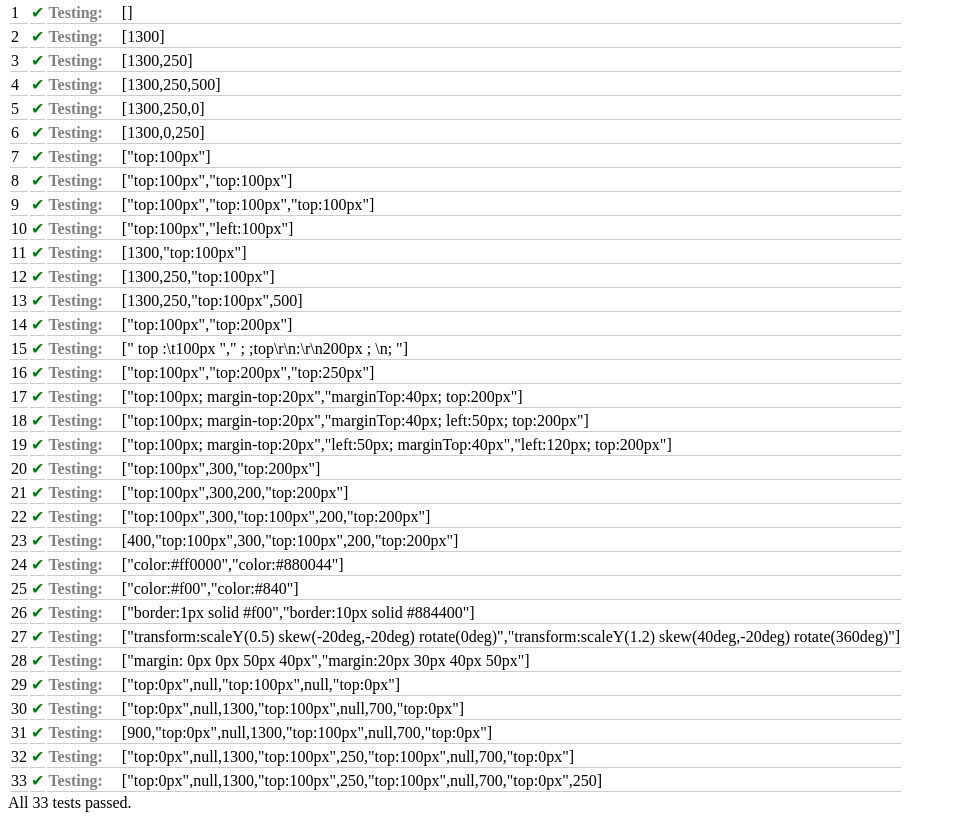
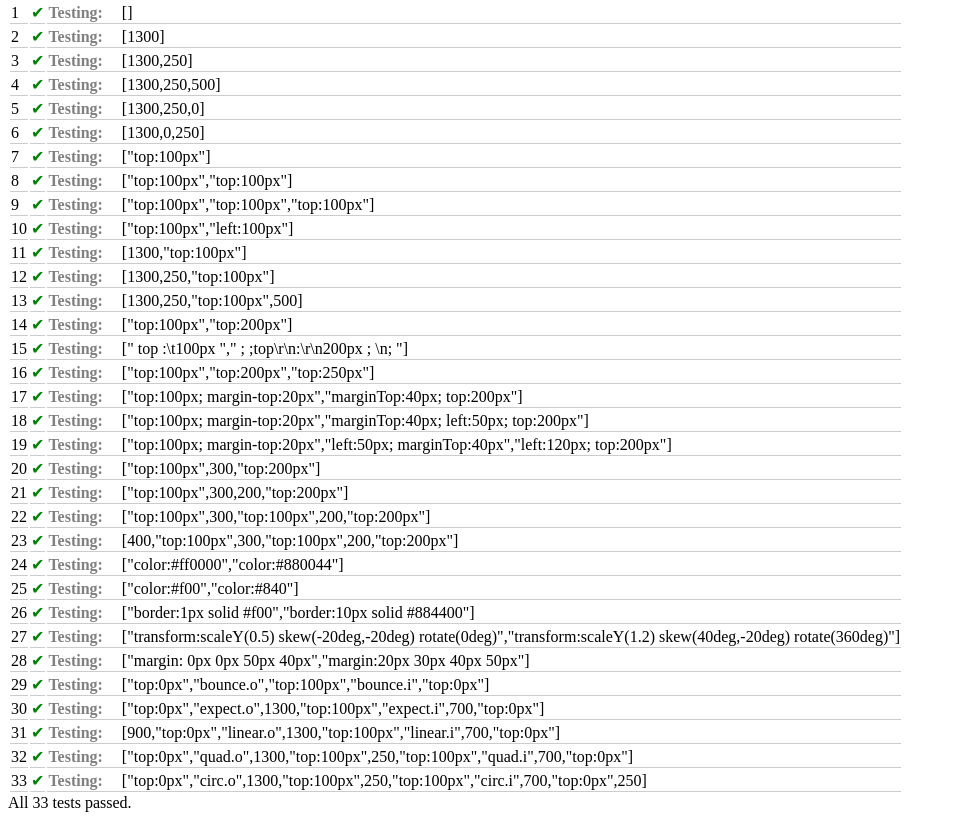
Before and after one commit to roysharon/animini, a plain HTML site: page tests.html in a window 1280 px wide. Shown: the part 66-886 px from the top of the page, without its empty margins (0-954 px from the left). Drawn offline with Linux system fonts and the light colour scheme.

Commit message:
Added an easing function stringifier, to increase readability of the unit tests results.

```diff
--- a/tests.html
+++ b/tests.html
@@ -1,7 +1,7 @@
 <html>
 	<head>
 		<title>Animini Tests</title>
-		<script src="animini.min.js"></script>
+		<script src="animini.js"></script>
 		<!--[if lt IE 8]>
 			<script>
 
@@ -34,12 +34,13 @@ a,j,p={"\u0008":"\\b","\t":"\\t","\n":"\\n","\u000c":"\\f","\r":"\\r",'"':'\\"',
 
 var tested = 0, failed = 0;
 
+function easingStringifier(key, value) { return typeof(value) == 'function' && value._easing || value; }
+
 function test(args, expected) {
 	var animation = animini.apply(null, args);
-	for (var a = animation.stages, i = a && a.length - 1; i >= 0; --i) a[i].e = a[i].e && a[i].e._easing;
-	var result = JSON.stringify(a);
-	expected = JSON.stringify(expected);
-	var success = result == expected;
+	var actual = JSON.stringify(animation.stages, easingStringifier);
+	expected = JSON.stringify(expected, easingStringifier);
+	var success = actual == expected;
 	var mark = success ? '<span style="color:#008000">\u2714</span>' : '<span style="color:#ff0000">\u2718</span>';
 	var tr = document.getElementById('table').appendChild(document.createElement('tr'));
 	tr.appendChild(document.createElement('TD')).innerHTML = ++tested;
@@ -48,10 +49,10 @@ function test(args, expected) {
 	function add(p, caption, value) {
 		p.appendChild(document.createElement('DIV')).innerHTML = '<span class="caption">'+caption+':</span>'+value;
 	}
-	add(td, 'Testing', JSON.stringify(args));
+	add(td, 'Testing', JSON.stringify(args, easingStringifier));
 	if (!success) {
 		add(td, 'Expected', expected);
-		add(td, 'Actual', result);
+		add(td, 'Actual', actual);
 		++failed;
 	}
 }
@@ -116,50 +117,50 @@ test(
 );
 test(
 	['top:100px', 'top:200px'],
-	[{"t":0,"d":1000,"e":"sine.io","p":"top","v":[[100,100,"","px"]]}]
+	[{"t":0,"d":1000,"e":animini.sine.io,"p":"top","v":[[100,100,"","px"]]}]
 );
 test(
 	[' top   :	100px ', ' ; ;top\r\n:\r\n200px ; \n;  '],
-	[{"t":0,"d":1000,"e":"sine.io","p":"top","v":[[100,100,"","px"]]}]
+	[{"t":0,"d":1000,"e":animini.sine.io,"p":"top","v":[[100,100,"","px"]]}]
 );
 test(
 	['top:100px', 'top:200px', 'top:250px'],
 	[
-		{"t":0,"d":1000,"e":"sine.io","p":"top","v":[[100,100,"","px"]]},
-		{"t":1000,"d":1000,"e":"sine.io","p":"top","v":[[200,50,"","px"]]}
+		{"t":0,"d":1000,"e":animini.sine.io,"p":"top","v":[[100,100,"","px"]]},
+		{"t":1000,"d":1000,"e":animini.sine.io,"p":"top","v":[[200,50,"","px"]]}
 	]
 );
 test(
 	['top:100px; margin-top:20px', 'marginTop:40px; top:200px'],
 	[
-		{"t":0,"d":1000,"e":"sine.io","p":"marginTop","v":[[20,20,"","px"]]},
-		{"t":0,"d":1000,"e":"sine.io","p":"top","v":[[100,100,"","px"]]}
+		{"t":0,"d":1000,"e":animini.sine.io,"p":"marginTop","v":[[20,20,"","px"]]},
+		{"t":0,"d":1000,"e":animini.sine.io,"p":"top","v":[[100,100,"","px"]]}
 	]
 );
 test(
 	['top:100px; margin-top:20px', 'marginTop:40px; left:50px; top:200px'],
 	[
-		{"t":0,"d":1000,"e":"sine.io","p":"marginTop","v":[[20,20,"","px"]]},
-		{"t":0,"d":1000,"e":"sine.io","p":"top","v":[[100,100,"","px"]]},
+		{"t":0,"d":1000,"e":animini.sine.io,"p":"marginTop","v":[[20,20,"","px"]]},
+		{"t":0,"d":1000,"e":animini.sine.io,"p":"top","v":[[100,100,"","px"]]},
 		{"t":1000,"d":0,"p":"left","v":"50px"}
 	]
 );
 test(
 	['top:100px; margin-top:20px', 'left:50px; marginTop:40px', 'left:120px; top:200px'],
 	[
-		{"t":0,"d":1000,"e":"sine.io","p":"marginTop","v":[[20,20,"","px"]]},
-		{"t":0,"d":2000,"e":"sine.io","p":"top","v":[[100,100,"","px"]]},
-		{"t":1000,"d":1000,"e":"sine.io","p":"left","v":[[50,70,"","px"]]}
+		{"t":0,"d":1000,"e":animini.sine.io,"p":"marginTop","v":[[20,20,"","px"]]},
+		{"t":0,"d":2000,"e":animini.sine.io,"p":"top","v":[[100,100,"","px"]]},
+		{"t":1000,"d":1000,"e":animini.sine.io,"p":"left","v":[[50,70,"","px"]]}
 	]
 );
 test(
 	['top:100px', 300, 'top:200px'],
-	[{"t":0,"d":300,"e":"sine.io","p":"top","v":[[100,100,"","px"]]}]
+	[{"t":0,"d":300,"e":animini.sine.io,"p":"top","v":[[100,100,"","px"]]}]
 );
 test(
 	['top:100px', 300, 200, 'top:200px'],
 	[
-		{"t":0,"d":500,"e":"sine.io","p":"top","v":[[100,100,"","px"]]},
+		{"t":0,"d":500,"e":animini.sine.io,"p":"top","v":[[100,100,"","px"]]},
 		{"t":300,"d":0}
 	]
 );
@@ -167,20 +168,20 @@ test(
 	['top:100px', 300, 'top:100px', 200, 'top:200px'],
 	[
 		{"t":0,"d":300,"p":"top","v":"100px"},
-		{"t":300,"d":200,"e":"sine.io","p":"top","v":[[100,100,"","px"]]}
+		{"t":300,"d":200,"e":animini.sine.io,"p":"top","v":[[100,100,"","px"]]}
 	]
 );
 test(
 	[400, 'top:100px', 300, 'top:100px', 200, 'top:200px'],
 	[
 		{"t":0,"d":240,"p":"top","v":"100px"},
-		{"t":240,"d":160,"e":"sine.io","p":"top","v":[[100,100,"","px"]]}
+		{"t":240,"d":160,"e":animini.sine.io,"p":"top","v":[[100,100,"","px"]]}
 	]
 );
 test(
 	['color:#ff0000', 'color:#880044'],
 	[
-		{"t":0,"d":1000,"e":"sine.io","p":"color","v":
+		{"t":0,"d":1000,"e":animini.sine.io,"p":"color","v":
 			[
 				[255,-119,"#",""],
 				[0,68,"00",""]
@@ -191,7 +192,7 @@ test(
 test(
 	['color:#f00', 'color:#840'],
 	[
-		{"t":0,"d":1000,"e":"sine.io","p":"color","v":
+		{"t":0,"d":1000,"e":animini.sine.io,"p":"color","v":
 			[
 				[255,-119,"#",""],
 				[0,68,"","00"]
@@ -202,7 +203,7 @@ test(
 test(
 	['border:1px solid #f00', 'border:10px solid #884400'],
 	[
-		{"t":0,"d":1000,"e":"sine.io","p":"border","v":
+		{"t":0,"d":1000,"e":animini.sine.io,"p":"border","v":
 			[
 				[1,9,"","px"],
 				[255,-119,"solid #",""],
@@ -214,7 +215,7 @@ test(
 test(
 	['transform:scaleY(0.5) skew(-20deg,-20deg) rotate(0deg)', 'transform:scaleY(1.2) skew(40deg,-20deg) rotate(360deg)'],
 	[
-		{"t":0,"d":1000,"e":"sine.io","p":"transform","v":
+		{"t":0,"d":1000,"e":animini.sine.io,"p":"transform","v":
 			[
 				[0.5,0.7,"scaleY(",")"],
 				[-20,60,"skew(","deg,-20deg)"],
@@ -226,7 +227,7 @@ test(
 test(
 	['margin: 0px 0px 50px 40px', 'margin:20px 30px 40px 50px'],
 	[
-		{"t":0,"d":1000,"e":"sine.io","p":"margin","v":
+		{"t":0,"d":1000,"e":animini.sine.io,"p":"margin","v":
 			[
 				[0,20,"","px"],
 				[0,30,"","px"],
@@ -239,38 +240,38 @@ test(
 test(
 	['top:0px', animini.bounce.o, 'top:100px', animini.bounce.i, 'top:0px'],
 	[
-		{"t":0,"d":1000,"e":"bounce.o","p":"top","v":[[0,100,"","px"]]},
-		{"t":1000,"d":1000,"e":"bounce.i","p":"top","v":[[100,-100,"","px"]]}
+		{"t":0,"d":1000,"e":animini.bounce.o,"p":"top","v":[[0,100,"","px"]]},
+		{"t":1000,"d":1000,"e":animini.bounce.i,"p":"top","v":[[100,-100,"","px"]]}
 	]
 );
 test(
 	['top:0px', animini.expect.o, 1300, 'top:100px', animini.expect.i, 700, 'top:0px'],
 	[
-		{"t":0,"d":1300,"e":"expect.o","p":"top","v":[[0,100,"","px"]]},
-		{"t":1300,"d":700,"e":"expect.i","p":"top","v":[[100,-100,"","px"]]}
+		{"t":0,"d":1300,"e":animini.expect.o,"p":"top","v":[[0,100,"","px"]]},
+		{"t":1300,"d":700,"e":animini.expect.i,"p":"top","v":[[100,-100,"","px"]]}
 	]
 );
 test(
 	[900, 'top:0px', animini.linear.o, 1300, 'top:100px', animini.linear.i, 700, 'top:0px'],
 	[
-		{"t":0,"d":585,"e":"linear.o","p":"top","v":[[0,100,"","px"]]},
-		{"t":585,"d":315,"e":"linear.i","p":"top","v":[[100,-100,"","px"]]}
+		{"t":0,"d":585,"e":animini.linear.o,"p":"top","v":[[0,100,"","px"]]},
+		{"t":585,"d":315,"e":animini.linear.i,"p":"top","v":[[100,-100,"","px"]]}
 	]
 );
 test(
 	['top:0px', animini.quad.o, 1300, 'top:100px', 250, 'top:100px', animini.quad.i, 700, 'top:0px'],
 	[
-		{"t":0,"d":1300,"e":"quad.o","p":"top","v":[[0,100,"","px"]]},
+		{"t":0,"d":1300,"e":animini.quad.o,"p":"top","v":[[0,100,"","px"]]},
 		{"t":1300,"d":250,"p":"top","v":"100px"},
-		{"t":1550,"d":700,"e":"quad.i","p":"top","v":[[100,-100,"","px"]]}
+		{"t":1550,"d":700,"e":animini.quad.i,"p":"top","v":[[100,-100,"","px"]]}
 	]
 );
 test(
 	['top:0px', animini.circ.o, 1300, 'top:100px', 250, 'top:100px', animini.circ.i, 700, 'top:0px', 250],
 	[
-		{"t":0,"d":1300,"e":"circ.o","p":"top","v":[[0,100,"","px"]]},
+		{"t":0,"d":1300,"e":animini.circ.o,"p":"top","v":[[0,100,"","px"]]},
 		{"t":1300,"d":250,"p":"top","v":"100px"},
-		{"t":1550,"d":700,"e":"circ.i","p":"top","v":[[100,-100,"","px"]]},
+		{"t":1550,"d":700,"e":animini.circ.i,"p":"top","v":[[100,-100,"","px"]]},
 		{"t":2500,"d":0}
 	]
 );
```
